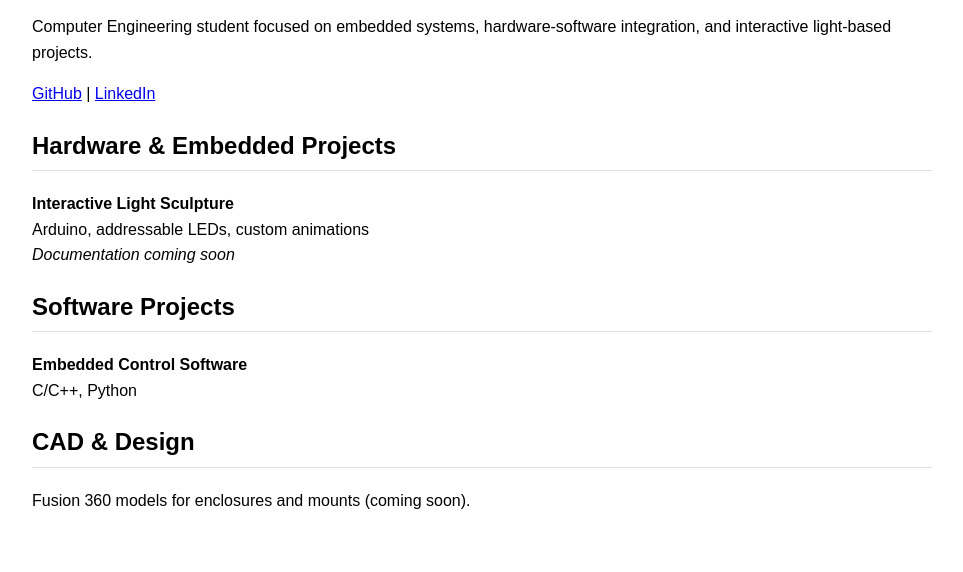
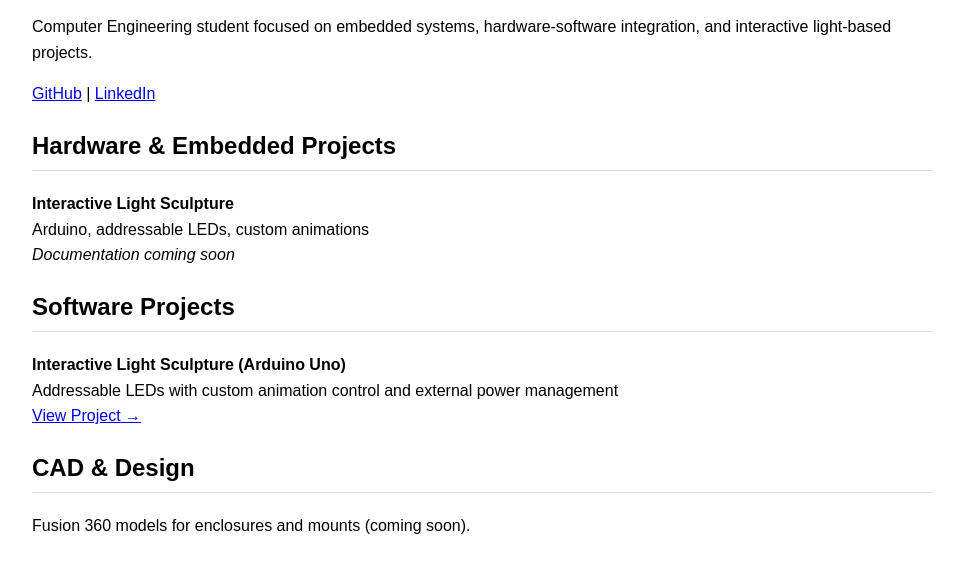
Before and after one commit to re1tub/yourusername.github.io, a plain HTML site: page index.html in a window 1280 px wide. Shown: the part 106-678 px from the top of the page, without its empty margins (158-1121 px from the left). Drawn offline with Linux system fonts and the light colour scheme.

Commit message:
Update index.html

```diff
--- a/index.html
+++ b/index.html
@@ -42,8 +42,9 @@
 <h2>Software Projects</h2>
 
 <div class="project">
-  <strong>Embedded Control Software</strong><br>
-  C/C++, Python<br>
+  <strong>Interactive Light Sculpture (Arduino Uno)</strong><br>
+  Addressable LEDs with custom animation control and external power management<br>
+  <a href="https://github.com/YOURUSERNAME/arduino-light-sculpture">View Project →</a>
 </div>
 
 <h2>CAD & Design</h2>
```
